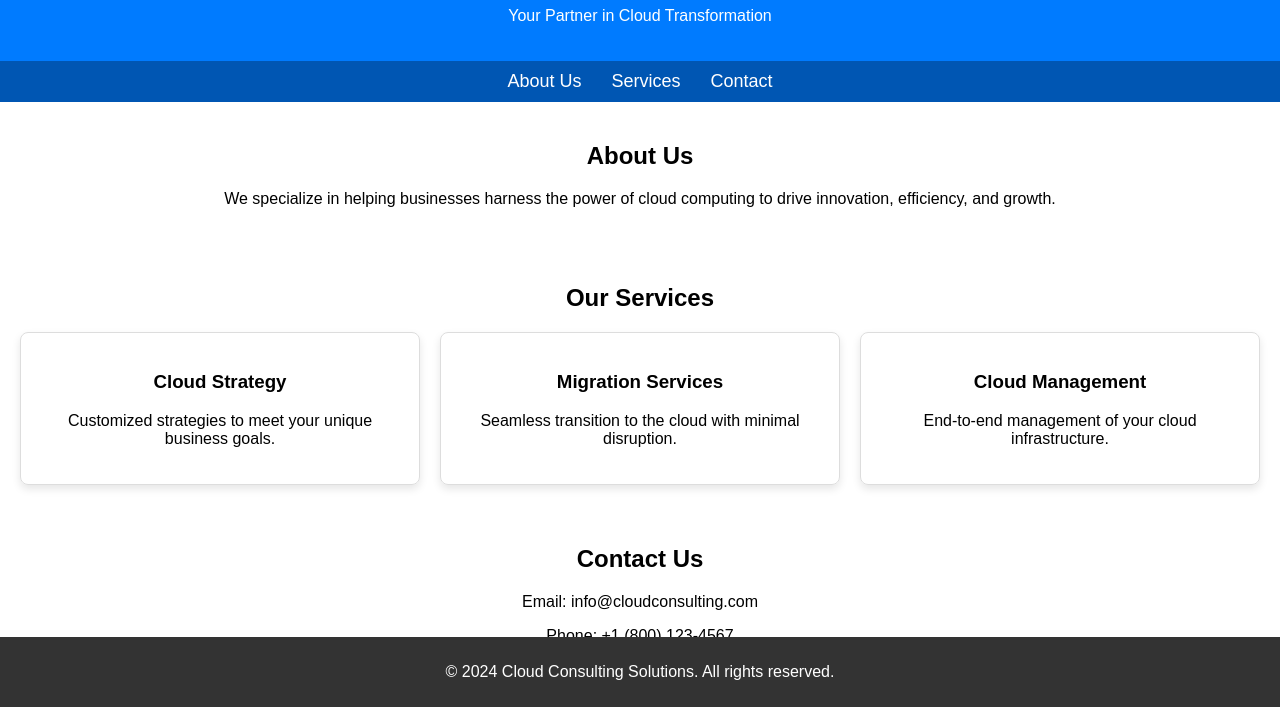
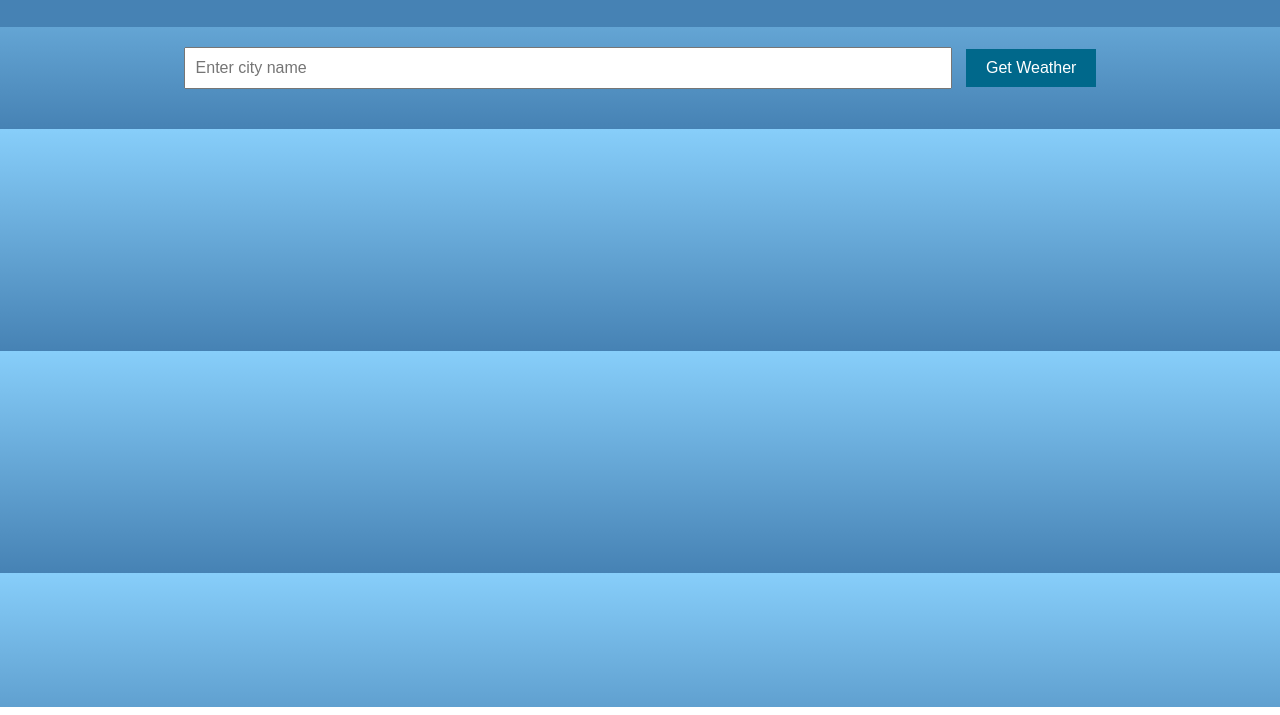
Before and after one commit to Molesmoles/Demo, a plain HTML site: page index.html in a window 1280 px wide. Shown: the part 93-808 px from the top of the page. Drawn offline with Linux system fonts and the light colour scheme.

Commit message:
Yes I made some changes commit

```diff
--- a/index.html
+++ b/index.html
@@ -3,101 +3,94 @@
 <head>
     <meta charset="UTF-8">
     <meta name="viewport" content="width=device-width, initial-scale=1.0">
-    <title>AWS Cloud Consulting Solutions</title>
+    <title>Real-Time Weather Forecast</title>
     <style>
         body {
             font-family: Arial, sans-serif;
+            text-align: center;
             margin: 0;
             padding: 0;
+            background: linear-gradient(to bottom, #87CEFA, #4682B4);
+            color: white;
         }
         header {
-            background-color: #007BFF;
+            padding: 20px;
+            background-color: #4682B4;
+        }
+        .container {
+            padding: 20px;
+        }
+        input {
+            padding: 10px;
+            width: 60%;
+            font-size: 16px;
+        }
+        button {
+            padding: 10px 20px;
+            font-size: 16px;
+            margin-left: 10px;
+            background-color: #00688B;
             color: white;
-            padding: 20px;
-            text-align: center;
+            border: none;
+            cursor: pointer;
         }
-        nav {
-            display: flex;
-            justify-content: center;
-            background-color: #0056b3;
-            padding: 10px 0;
+        button:hover {
+            background-color: #005580;
         }
-        nav a {
-            color: white;
-            margin: 0 15px;
-            text-decoration: none;
-            font-size: 18px;
-        }
-        nav a:hover {
-            text-decoration: underline;
-        }
-        section {
-            padding: 20px;
-            text-align: center;
-        }
-        .services {
-            display: flex;
-            justify-content: center;
-            gap: 20px;
+        .weather-info {
             margin-top: 20px;
         }
-        .service {
-            border: 1px solid #ddd;
-            border-radius: 8px;
-            padding: 20px;
-            width: 30%;
-            box-shadow: 0 4px 8px rgba(0, 0, 0, 0.1);
+        .weather-info h2 {
+            font-size: 24px;
         }
-        footer {
-            background-color: #333;
-            color: white;
-            text-align: center;
-            padding: 10px 0;
-            position: fixed;
-            bottom: 0;
-            width: 100%;
+        .weather-info p {
+            font-size: 18px;
         }
     </style>
 </head>
 <body>
     <header>
-        <h1>Cloud Consulting Solutions</h1>
-        <p>Your Partner in Cloud Transformation</p>
+        <h1>Real-Time Weather Forecast</h1>
     </header>
-    <nav>
-        <a href="#about">About Us</a>
-        <a href="#services">Services</a>
-        <a href="#contact">Contact</a>
-    </nav>
-    <section id="about">
-        <h2>About Us</h2>
-        <p>We specialize in helping businesses harness the power of cloud computing to drive innovation, efficiency, and growth.</p>
-    </section>
-    <section id="services">
-        <h2>Our Services</h2>
-        <div class="services">
-            <div class="service">
-                <h3>Cloud Strategy</h3>
-                <p>Customized strategies to meet your unique business goals.</p>
-            </div>
-            <div class="service">
-                <h3>Migration Services</h3>
-                <p>Seamless transition to the cloud with minimal disruption.</p>
-            </div>
-            <div class="service">
-                <h3>Cloud Management</h3>
-                <p>End-to-end management of your cloud infrastructure.</p>
-            </div>
-        </div>
-    </section>
-    <section id="contact">
-        <h2>Contact Us</h2>
-        <p>Email: info@cloudconsulting.com</p>
-        <p>Phone: +1 (800) 123-4567</p>
-        <p>Address: 123 Cloud Lane, Tech City</p>
-    </section>
-    <footer>
-        <p>&copy; 2024 Cloud Consulting Solutions. All rights reserved.</p>
-    </footer>
+    <div class="container">
+        <input type="text" id="cityInput" placeholder="Enter city name">
+        <button onclick="getWeather()">Get Weather</button>
+        <div class="weather-info" id="weatherInfo"></div>
+    </div>
+
+    <script>
+        const apiKey = "YOUR_API_KEY"; // Replace with your OpenWeatherMap API key
+
+        async function getWeather() {
+            const city = document.getElementById('cityInput').value;
+            if (!city) {
+                alert("Please enter a city name.");
+                return;
+            }
+
+            const url = `https://api.openweathermap.org/data/2.5/weather?q=${city}&appid=${apiKey}&units=metric`;
+
+            try {
+                const response = await fetch(url);
+                const data = await response.json();
+
+                if (data.cod === 200) {
+                    const weatherInfo = `
+                        <h2>Weather in ${data.name}, ${data.sys.country}</h2>
+                        <p>Temperature: ${data.main.temp}°C</p>
+                        <p>Weather: ${data.weather[0].description}</p>
+                        <p>Humidity: ${data.main.humidity}%</p>
+                        <p>Wind Speed: ${data.wind.speed} m/s</p>
+                    `;
+                    document.getElementById('weatherInfo').innerHTML = weatherInfo;
+                } else {
+                    alert("City not found. Please try again.");
+                }
+            } catch (error) {
+                console.error("Error fetching weather data:", error);
+                alert("Unable to retrieve weather information at this time.");
+            }
+        }
+    </script>
 </body>
 </html>
```
